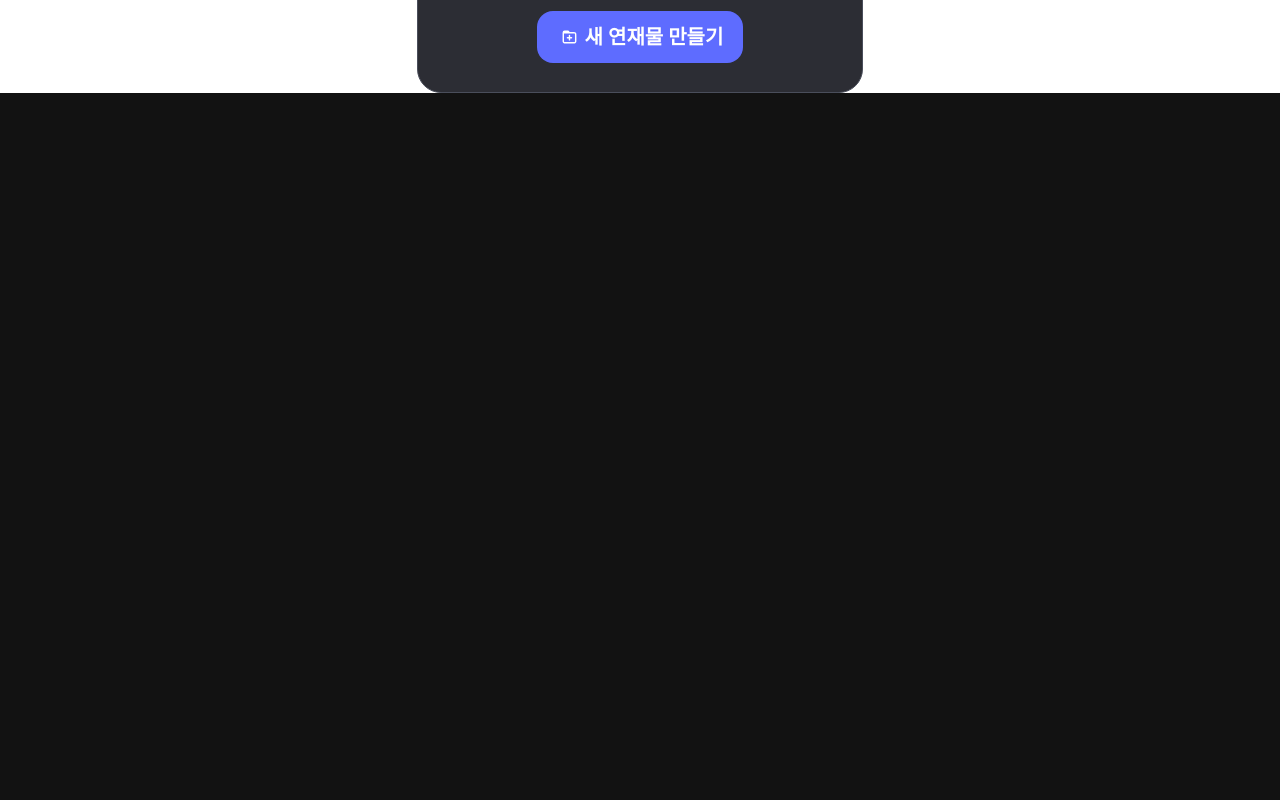
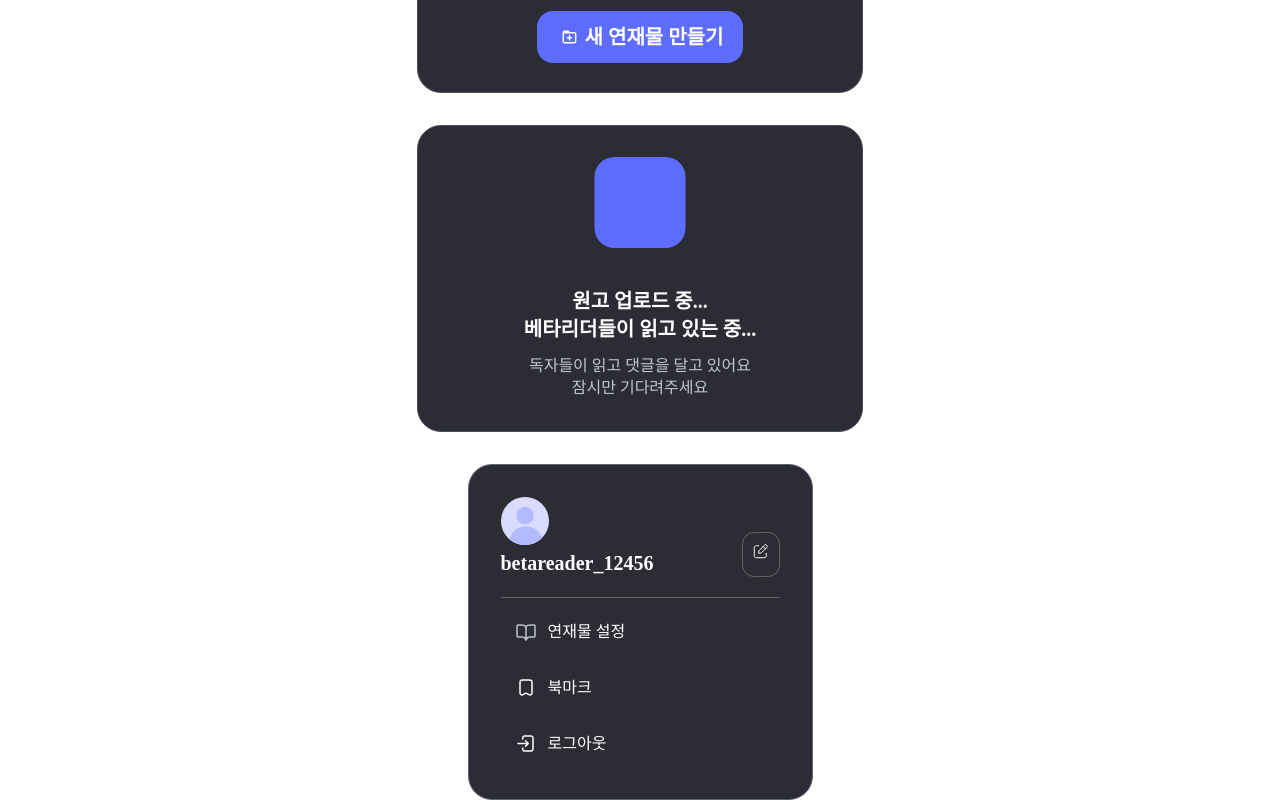
Before and after one commit to songye38/betareader, a Next.js app: page / in a window 1280 px wide. Shown: the part 1315-2115 px from the top of the page. Before the commit the page ends 1408 px from the top, so only its background shows below. Built offline with nearby package versions, Linux system fonts and the light colour scheme; a web font is replaced by a local one.

Commit message:
원고 업로드 중일때의 모달과 마이페이지 모달 제작

```diff
--- a/pages/index.js
+++ b/pages/index.js
@@ -2,6 +2,8 @@
 import RecentEpiSet from "@/components/MainPageComponents/RecentEpiSet";
 import AllManuSet from "@/components/MainPageComponents/AllManuSet";
 import AddManuPopup from "@/components/Popups/AddManuPopup";
+import UploadingEpi from "@/components/Modal/UploadingEpi";
+import MyPageModal from "@/components/Modal/MyPageModal";
 
 const MainPage = () => {
     return (
@@ -19,6 +21,8 @@ const MainPage = () => {
         <RecentEpiSet />
         <AllManuSet />
         <AddManuPopup />
+        <UploadingEpi />
+        <MyPageModal />
 
       </div>
     );
--- /dev/null
+++ b/src/components/Modal/MyPageModal.jsx
@@ -0,0 +1,146 @@
+import React from 'react';
+
+const MyPageModal = () => {
+  return (
+    <div
+      style={{
+        width: 345,
+        height: 336,
+        padding: 32,
+        background: '#2C2D34',
+        borderRadius: 24,
+        border: '1px #606575 solid',
+        flexDirection: 'column',
+        justifyContent: 'center',
+        alignItems: 'flex-start',
+        gap: 12,
+        display: 'inline-flex'
+      }}
+    >
+    <div style={{  width : '100%',display:'flex',flexDirection:'row',alignItems: 'flex-end',justifyContent: 'space-between',paddingBottom:'20px' ,borderBottom:'1.2px solid #636466'}}>
+        <div style={{display:'flex',flexDirection:'column',gap:'4px'}}>
+            <img src="/profile_img.svg" alt="Profile" width={48} height={48} />
+            <div style={{
+                textAlign: 'center',
+                color: 'white',
+                fontSize: 20,
+                fontFamily: 'Pretendard',
+                fontWeight: '600',
+                lineHeight: '28px',
+                wordWrap: 'break-word'
+                }}>
+                    {/* 나중에 사용자 닉네임이 와야함 */}
+                betareader_12456
+                </div>
+        </div>
+        <div style={{
+            display: 'inline-block',  // 이미지의 크기만큼 부모 요소 크기 설정
+            alignItems: 'center',      // 수직 중앙 정렬
+            justifyContent: 'center',  // 수평 중앙 정렬
+            padding: '6px',           // 아이콘과 border 사이의 간격
+            border: '1px solid #636466', // border 설정 (원하는 색상, 두께로 조정 가능)
+            borderRadius: '12px',      // 둥근 테두리 (원 모양으로 만들기 위한 설정)
+            boxSizing: 'border-box'   // border가 이미지 크기에 영향을 미치지 않도록 설정
+            }}>
+            <img src="/write_icon.svg" alt="Profile" width={24} height={24} />
+        </div>
+
+
+      </div>
+
+      {/* Menu Items */}
+      {/* 연재물 설정 */}
+      <div style={{display:'flex',flexDirection:'column',gap:'12px'}}>
+        <div
+            style={{
+            alignSelf: 'stretch',
+            paddingLeft: 13,
+            paddingRight: 13,
+            paddingTop: 10,
+            paddingBottom: 10,
+            borderRadius: 12,
+            justifyContent: 'flex-start',
+            alignItems: 'center',
+            gap: 10,
+            display: 'inline-flex'
+            }}
+        >
+            <img src="/book_icon.svg" alt="Profile" width={24} height={24} />
+            <div
+            style={{
+                color: 'white',
+                fontSize: 16,
+                fontFamily: 'Pretendard',
+                fontWeight: '500',
+                lineHeight: '22.40px',
+                wordWrap: 'break-word'
+            }}
+            >
+            연재물 설정
+            </div>
+        </div>
+        {/* 북마크 */}
+        <div
+            style={{
+            alignSelf: 'stretch',
+            paddingLeft: 13,
+            paddingRight: 13,
+            paddingTop: 10,
+            paddingBottom: 10,
+            borderRadius: 12,
+            justifyContent: 'flex-start',
+            alignItems: 'center',
+            gap: 10,
+            display: 'inline-flex'
+            }}
+        >
+            <img src="/bookmark_default.svg" alt="Profile" width={24} height={24} />
+            <div
+            style={{
+                color: 'white',
+                fontSize: 16,
+                fontFamily: 'Pretendard',
+                fontWeight: '500',
+                lineHeight: '22.40px',
+                wordWrap: 'break-word'
+            }}
+            >
+            북마크
+            </div>
+        </div>
+        {/* 로그아웃 */}
+        <div
+            style={{
+            alignSelf: 'stretch',
+            paddingLeft: 13,
+            paddingRight: 13,
+            paddingTop: 10,
+            paddingBottom: 10,
+            borderRadius: 12,
+            justifyContent: 'flex-start',
+            alignItems: 'center',
+            gap: 10,
+            display: 'inline-flex'
+            }}
+        >
+            <img src="/logout_icon.svg" alt="Profile" width={24} height={24} />
+            <div
+            style={{
+                color: 'white',
+                fontSize: 16,
+                fontFamily: 'Pretendard',
+                fontWeight: '500',
+                lineHeight: '22.40px',
+                wordWrap: 'break-word'
+            }}
+            >
+            로그아웃
+            </div>
+        </div>
+    </div>
+    </div>
+
+  );
+};
+
+export default MyPageModal;
--- /dev/null
+++ b/src/components/Modal/UploadingEpi.jsx
@@ -0,0 +1,70 @@
+import React from 'react';
+
+const UploadingEpi = () => {
+  return (
+    <div
+      style={{
+        width: 446,
+        height: 307,
+        paddingLeft: 50,
+        paddingRight: 50,
+        paddingTop: 36,
+        paddingBottom: 36,
+        background: '#2C2D34',
+        borderRadius: 24,
+        border: '1px #4A4E5B solid',
+        flexDirection: 'column',
+        justifyContent: 'center',
+        alignItems: 'center',
+        gap: 32,
+        display: 'inline-flex'
+      }}
+    >
+      <div data-svg-wrapper style={{ position: 'relative' }}>
+        <svg width="92" height="91" viewBox="0 0 92 91" fill="none" xmlns="http://www.w3.org/2000/svg">
+          <rect x="0.5" width="91" height="91" rx="20" fill="#5E6CFF" />
+        </svg>
+      </div>
+
+      <div
+        style={{
+          flexDirection: 'column',
+          justifyContent: 'flex-start',
+          alignItems: 'center',
+          gap: 12,
+          display: 'flex'
+        }}
+      >
+        <div
+          style={{
+            textAlign: 'center',
+            color: 'white',
+            fontSize: 20,
+            fontFamily: 'Pretendard',
+            fontWeight: '600',
+            lineHeight: '28px',
+            wordWrap: 'break-word'
+          }}
+        >
+          원고 업로드 중...<br />베타리더들이 읽고 있는 중...
+        </div>
+
+        <div
+          style={{
+            textAlign: 'center',
+            color: '#BFC3D3',
+            fontSize: 16,
+            fontFamily: 'Pretendard',
+            fontWeight: '500',
+            lineHeight: '22.40px',
+            wordWrap: 'break-word'
+          }}
+        >
+          독자들이 읽고 댓글을 달고 있어요<br />잠시만 기다려주세요
+        </div>
+      </div>
+    </div>
+  );
+};
+
+export default UploadingEpi;
--- a/src/components/SettingFormComponent.jsx
+++ b/src/components/SettingFormComponent.jsx
@@ -30,10 +30,12 @@ const SettingFormComponent = () => {
   // };
 
   const onSubmit = async (data) => {
+
+    console.log("최종 설정집 data",data);
     // 데이터를 서버에 맞게 변환
     const requestData = {
       title: data.title,
-      topic: data.plot,  // 'plot' -> 'topic'으로 이름 변경
+      topic: data.plot,  // topic은 필요없다.
       plot: data.plot,
       genre: data.genre[0],  // genre가 배열로 되어있으므로 첫 번째 값만 사용
       ageGroup: data.ageCategory,  // 'ageCategory' -> 'ageGroup'으로 이름 변경
```
Also changed, not shown: src/styles/MyTabs.module.css (+5 -11 lines), public/bookmark_default.svg (added), public/logout_icon.svg (added).
